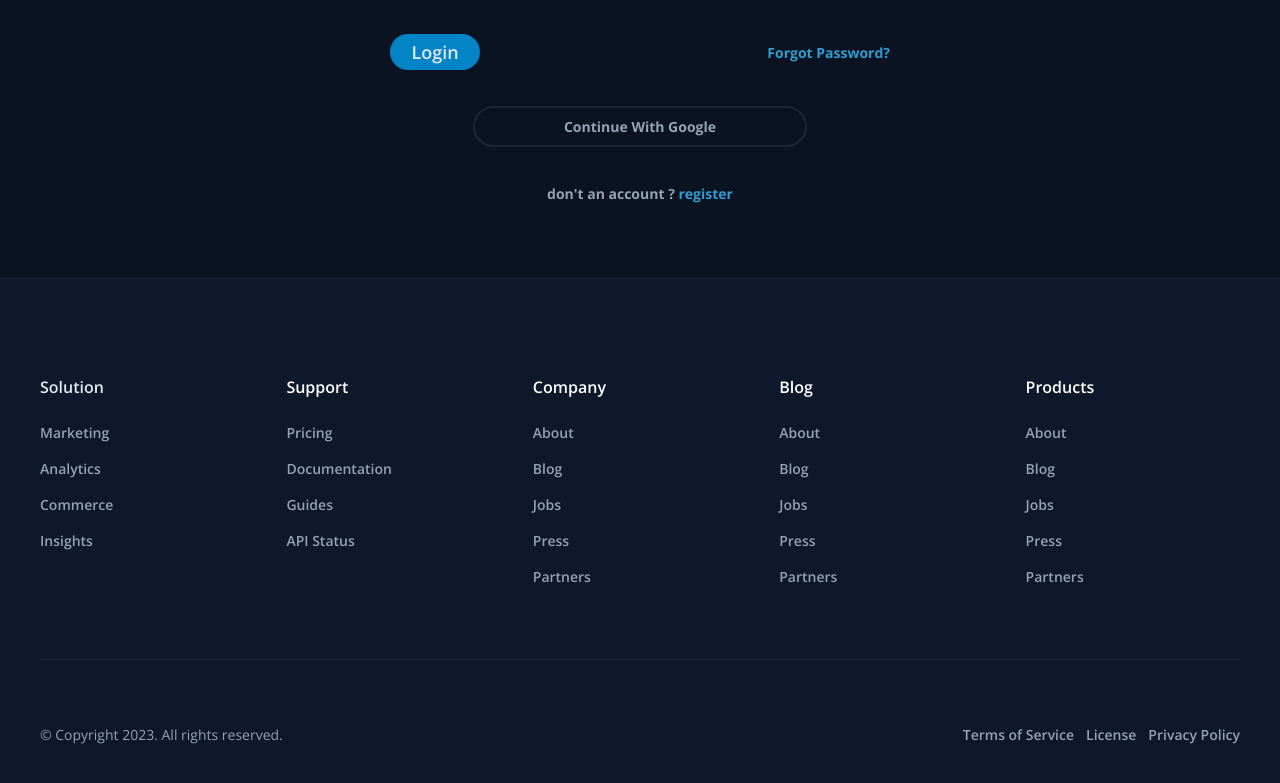
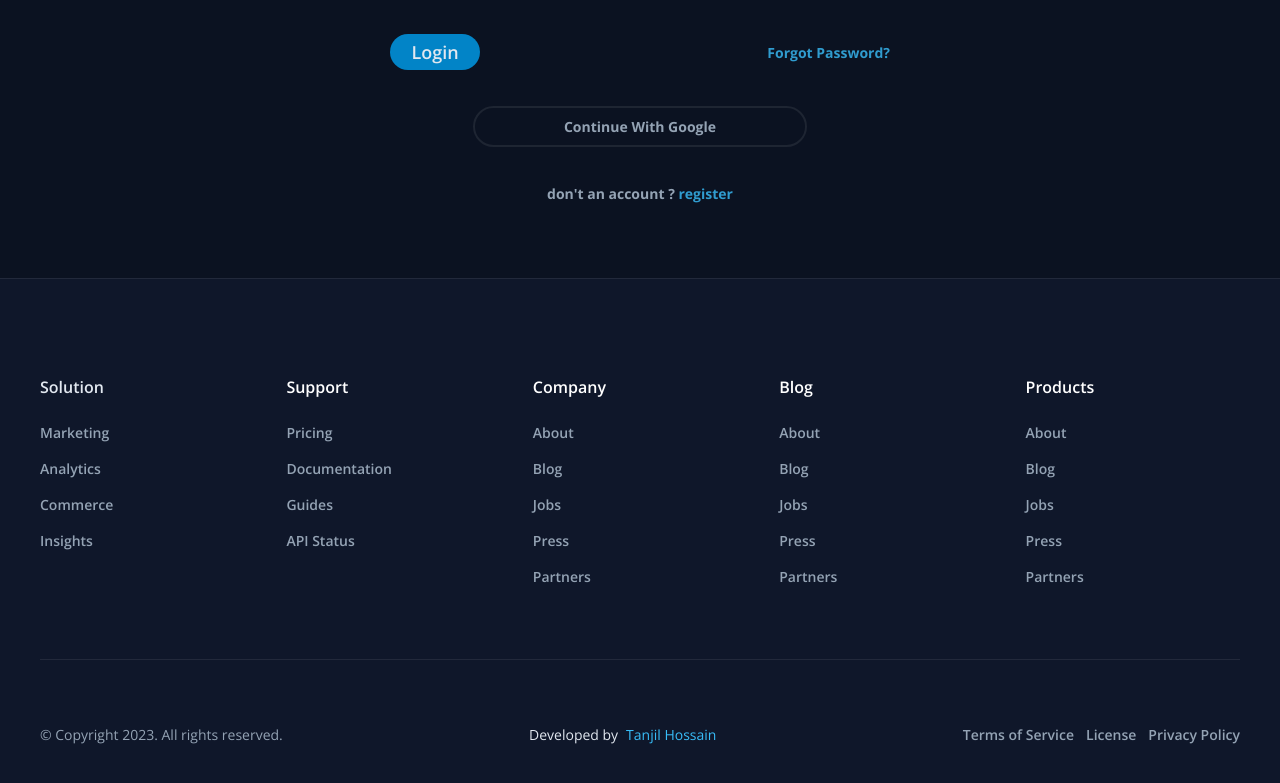
Before and after one commit to Tanjilhossaintamim/event-management, a React (Vite) app: page /login in a window 1280 px wide. Shown: the part 431-1214 px from the top of the page. Built offline with nearby package versions, Linux system fonts and the light colour scheme; no server answers.

Commit message:
added devloper info in footer

```diff
--- a/src/components/Footer/Footer.jsx
+++ b/src/components/Footer/Footer.jsx
@@ -101,6 +101,17 @@ const Footer = () => {
               © Copyright 2023. All rights reserved.
             </p>
           </div>
+          <div className="flex gap-2">
+            Developed by{" "}
+            <a
+              className="text-color-blue hover:underline"
+              href="https://www.linkedin.com/in/tanjil-hossain-4755b3264/"
+              target="_blank"
+              rel="noreferrer"
+            >
+              Tanjil Hossain
+            </a>
+          </div>
           <div className="space-x-3 py-2 text-center font-semibold">
             <Link
               to={"/"}
```
